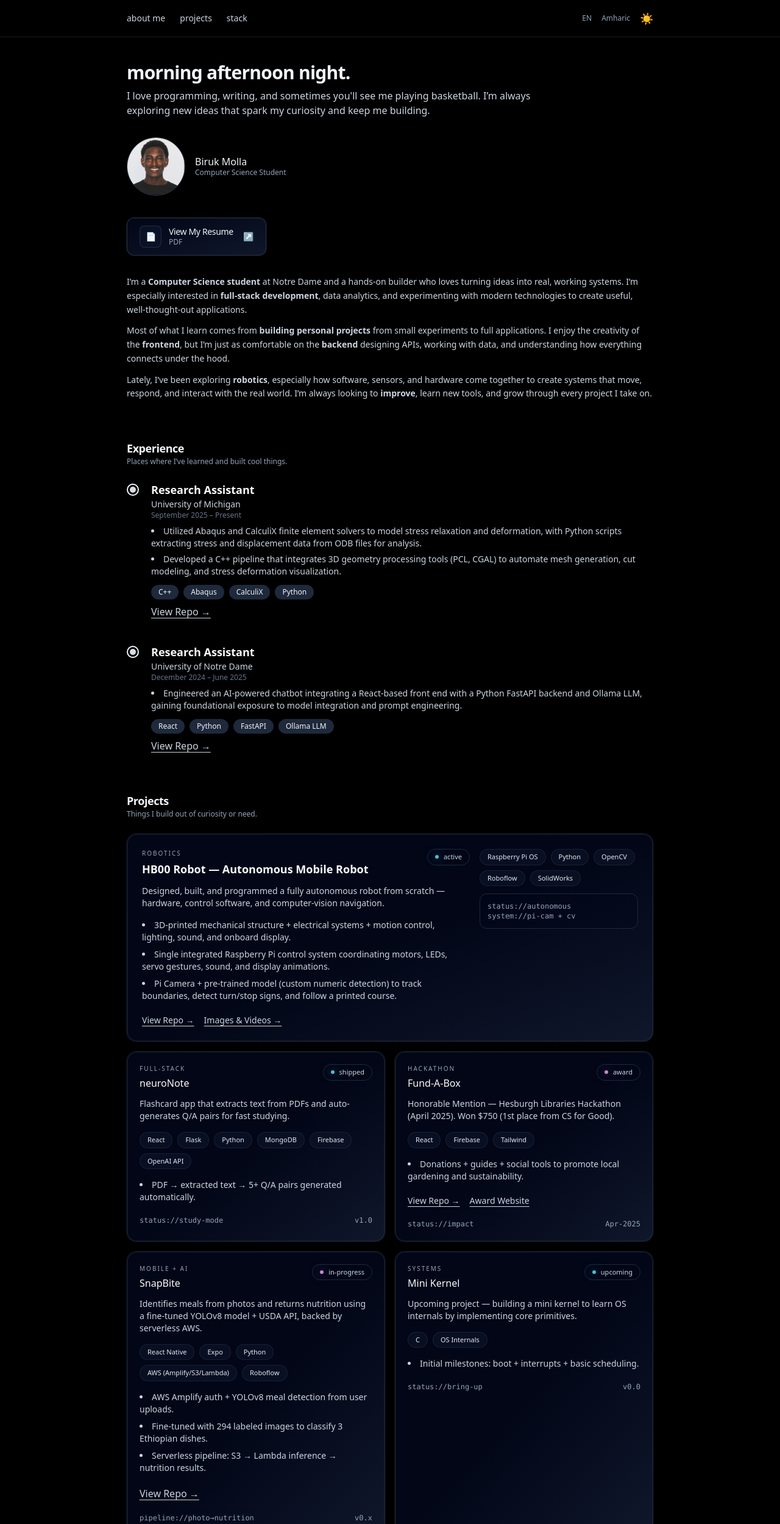
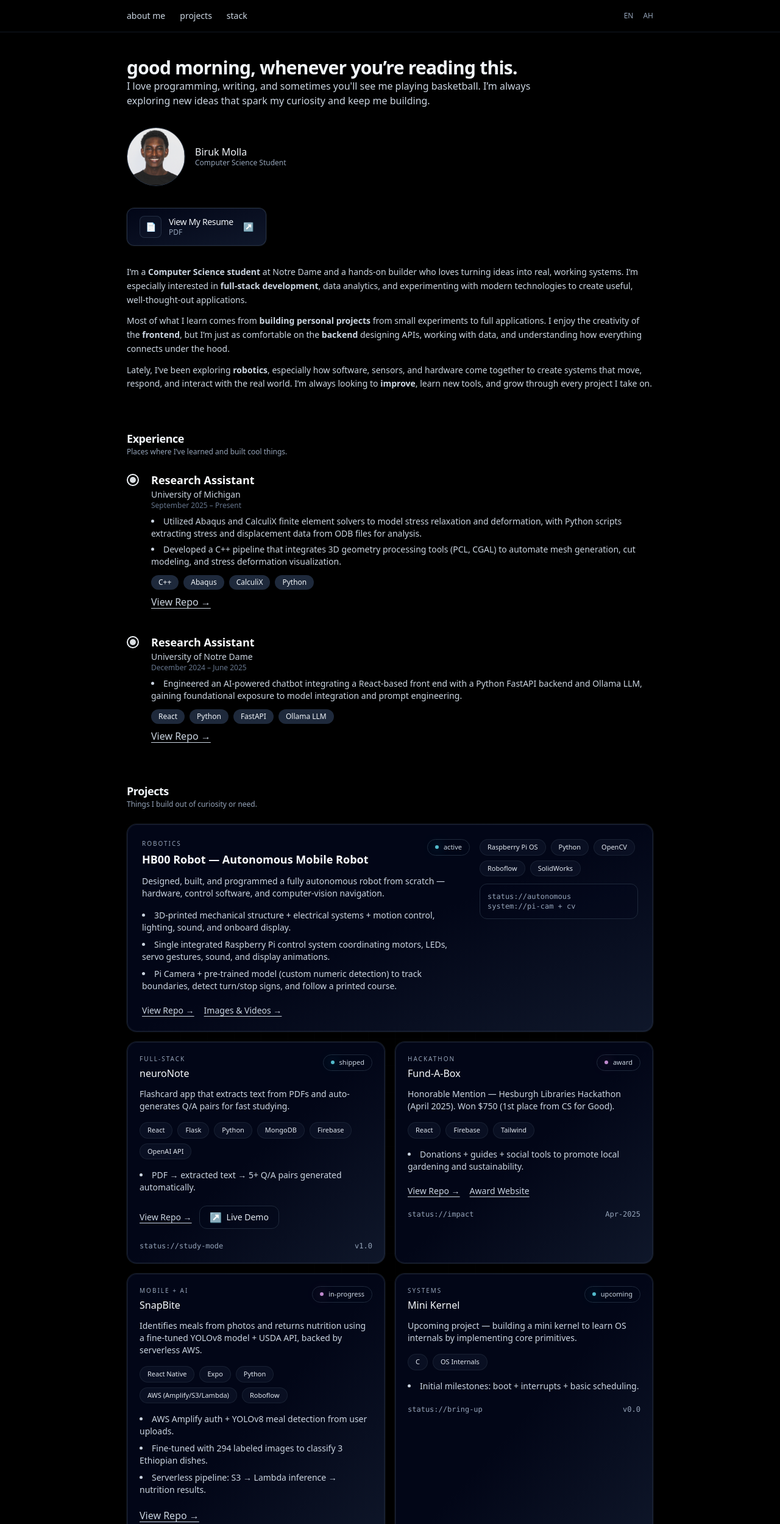
Before and after one commit to birukm3/personal-website, a plain HTML site: page index.html in a window 1280 px wide. Shown: the top 2499 px of the page at 61% size. Drawn offline with nearby package versions, Linux system fonts and the light colour scheme.

Commit message:
added amharic

```diff
--- a/index.html
+++ b/index.html
@@ -19,9 +19,8 @@
         <a href="#stack" class="hover:text-slate-50">stack</a>
       </nav>
       <div class="flex items-center gap-4 text-xs text-slate-400">
-        <button class="hover:text-slate-100">EN</button>
-        <button class="hover:text-slate-100">Amharic</button>
-        <span class="text-lg">☀️</span>
+        <button id="btn-en" class="hover:text-slate-100">EN</button>
+        <button id="btn-am" class="hover:text-slate-100">AH</button>
       </div>
     </div>
   </header>
@@ -31,14 +30,28 @@
     <!-- ABOUT / HERO -->
     <section id="about" class="space-y-8">
       <div class="space-y-2">
+        <!-- EN -->
+        <div data-lang="en">
           <h1 class="text-2xl md:text-3xl font-semibold tracking-tight">
-          morning afternoon night.
+            good morning, whenever you’re reading this.
           </h1>
           <p class="text-slate-300 max-w-2xl">
             I love programming, writing, and sometimes you'll see me playing basketball. I’m always exploring new ideas
             that spark my curiosity and keep me building.
           </p>
         </div>
+
+        <!-- AM -->
+        <div data-lang="am" class="hidden">
+          <h1 class="text-2xl md:text-3xl font-semibold tracking-tight">
+            እንደምን አደራቹ፣ በምትፈልጉበት ሰዐት ስታነቡት።
+          </h1>
+          <p class="text-slate-300 max-w-2xl">
+            ፕሮግራሚንግ እና መጻፍ በጣም እወዳለሁ። አንዳንድ ጊዜ ደግሞ ኳስ ስጫወት ታዩኛላቹ። ሁልጊዜ አዳዲስ ሀሳቦችን እመርምራለሁ፣ እነሱን ሀሳቦች መገንባት እወዳላሁ።
+          </p>
+        </div>
+      </div>
+
 
       <!-- profile row -->
       <div class="flex items-center gap-4">
@@ -327,6 +340,30 @@
                 <li>PDF → extracted text → 5+ Q/A pairs generated automatically.</li>
               </ul>
 
+              <div class="mt-5 flex flex-wrap items-center gap-3 text-sm">
+                <!-- Repo -->
+                <a
+                  href="https://github.com/birukm3/NeuroNote"
+                  target="_blank"
+                  rel="noopener"
+                  class="inline-flex items-center h-[38px] text-slate-300 hover:text-white underline underline-offset-4 transition"
+                >
+                  View Repo →
+                </a>
+
+                <!-- Live Demo -->
+                <a
+                  href="https://neuronotee.vercel.app"
+                  target="_blank"
+                  rel="noopener"
+                  class="inline-flex items-center gap-2 h-[38px] rounded-xl border border-slate-800 bg-slate-950/40 px-4 text-slate-200 transition hover:border-slate-600 hover:text-white"
+                >
+                  <span class="text-base">↗</span>
+                  Live Demo
+                </a>
+              </div>
+
+
               <div class="mt-5 text-xs text-slate-400 flex items-center justify-between">
                 <span class="font-mono">status://study-mode</span>
                 <span class="font-mono">v1.0</span>
@@ -601,15 +638,28 @@
     <div class="max-w-4xl mx-auto px-4 flex flex-col md:flex-row items-center justify-between gap-3 text-xs text-slate-500">
       <p>© <span id="year"></span> Biruk Molla. All rights reserved.</p>
       <div class="flex gap-4">
-        <a href="https://github.com/birukm3" class="hover:text-slate-200">github</a>
-        <a href="https://www.linkedin.com/in/birukmolla" class="hover:text-slate-200">linkedin</a>
-        <a href="mailto:mollabiruk63@gmail.com" class="hover:text-slate-200">email</a>
+        <a href="https://github.com/birukm3" target = "_blank" rel = "noopener" class="hover:text-slate-200">github</a>
+        <a href="https://www.linkedin.com/in/birukmolla" target = "_blank" rel = "noopener" class="hover:text-slate-200">linkedin</a>
+        <a href="mailto:mollabiruk63@gmail.com" target = "_blank" rel = "noopener" class="hover:text-slate-200">email</a>
       </div>
     </div>
   </footer>
 
   <script>
     document.getElementById("year").textContent = new Date().getFullYear();
+    const btnEN = document.getElementById("btn-en");
+    const btnAM = document.getElementById("btn-am");
+
+    function setLang(lang) {
+      document.querySelectorAll("[data-lang]").forEach(el => {
+        el.classList.toggle("hidden", el.getAttribute("data-lang") !== lang);
+      });
+
+  }
+
+    btnEN?.addEventListener("click", () => setLang("en"));
+    btnAM?.addEventListener("click", () => setLang("am"));
+
   </script>
 </body>
 </html>
```
Lines whose indentation alone changed are shown as unchanged.
